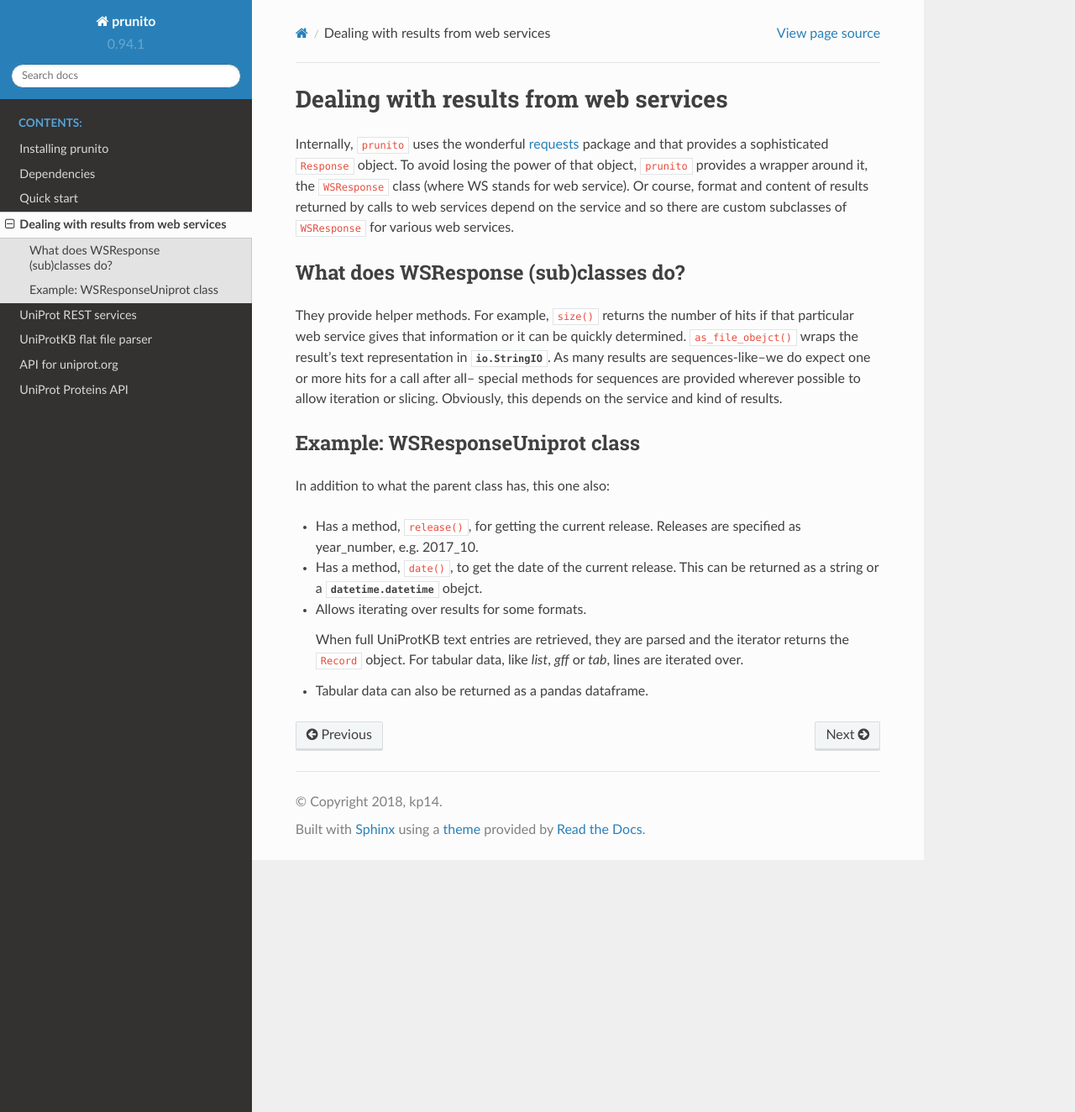
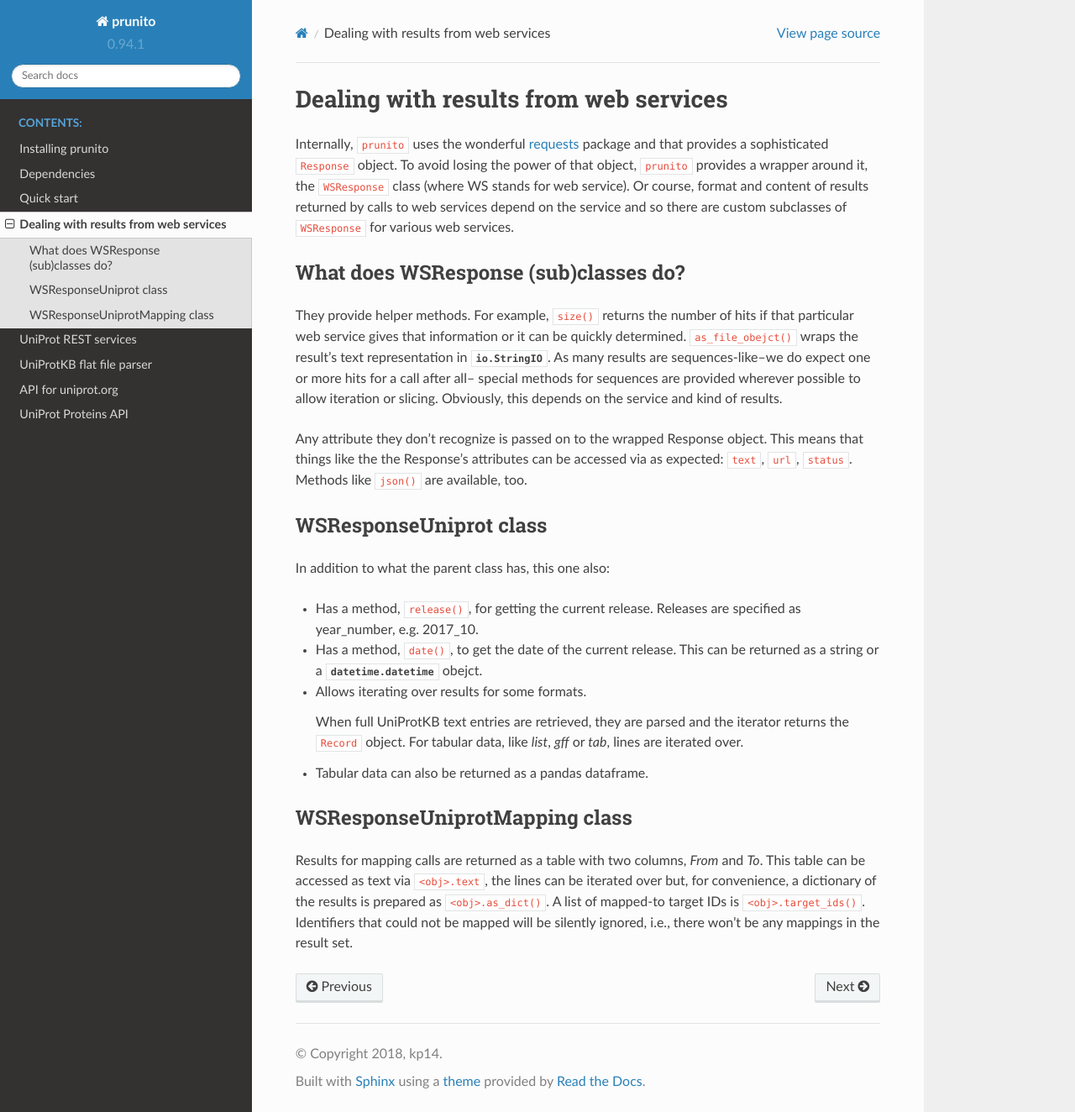
Before and after one commit to kp14/prunito, a Sphinx documentation site: the page built from docs/source/result_model.rst, in a window 1280 px wide and 1324 px high. Shown: the whole window at 84% size. Built offline with Sphinx 7.4.7 and the Read the Docs theme 2.0.0, drawn with Linux system fonts in a browser that asks for light colours.

Commit message:
Docs for UniProt mappings.

```diff
--- a/docs/source/result_model.rst
+++ b/docs/source/result_model.rst
@@ -23,8 +23,13 @@
 slicing.
 Obviously, this depends on the service and kind of results.
 
-Example: WSResponseUniprot class
---------------------------------
+Any attribute they don't recognize is passed on to the wrapped Response object.
+This means that things like the the Response's attributes can be accessed via as
+expected: ``text``, ``url``, ``status``.
+Methods like ``json()`` are available, too.
+
+WSResponseUniprot class
+-----------------------
 
 In addition to what the parent class has, this one also:
 
@@ -38,3 +43,14 @@
     returns the ``Record`` object. For tabular data, like *list*, *gff* or *tab*,
     lines are iterated over.
 *   Tabular data can also be returned as a pandas dataframe.
+
+WSResponseUniprotMapping class
+------------------------------
+
+Results for mapping calls are returned as a table with two columns, *From* and *To*.
+This table can be accessed as text via ``<obj>.text``,
+the lines can be iterated over
+but, for convenience, a dictionary of the results is prepared as ``<obj>.as_dict()``.
+A list of mapped-to target IDs is ``<obj>.target_ids()``.
+Identifiers that could not be mapped will be silently ignored,
+i.e., there won't be any mappings in the result set.
```
Also changed, not shown: docs/source/uniprot_searching.rst (+6 -7 lines).
